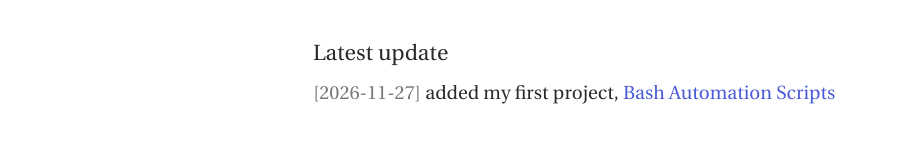
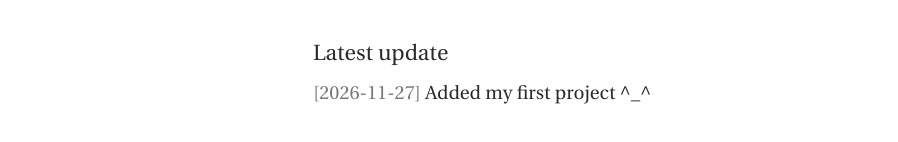
Before and after one commit to irriverag/irriverag.github.io, a plain HTML site: page index.html in a window 1280 px wide. Shown: the part 366-508 px from the top of the page, without its empty margins (35-933 px from the left). Drawn offline with Linux system fonts and the light colour scheme.

Commit message:
Reword the Latest update line
Co-Authored-By: Claude Opus 5.5 <noreply@anthropic.com>
Claude-Session: https://claude.ai/code/session_017ZWad1MbGAEfCt4TUMDQLS

```diff
--- a/index.html
+++ b/index.html
@@ -148,7 +148,7 @@
         <!-- Latest update: replace the date and text below whenever you change the site. -->
         <div class="update">
           <h3>Latest update</h3>
-          <p><span class="when">[2026-11-27]</span> added my first project, <a href="#projects">Bash Automation Scripts</a></p>
+          <p><span class="when">[2026-11-27]</span> Added my first project ^_^</p>
         </div>
       </section>
 
```
